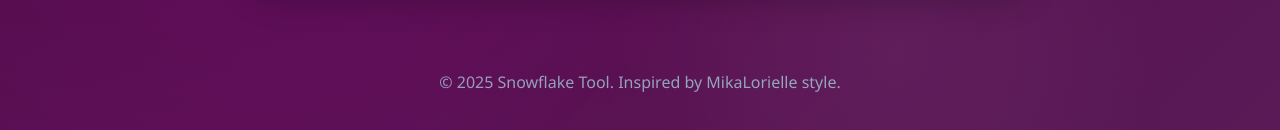
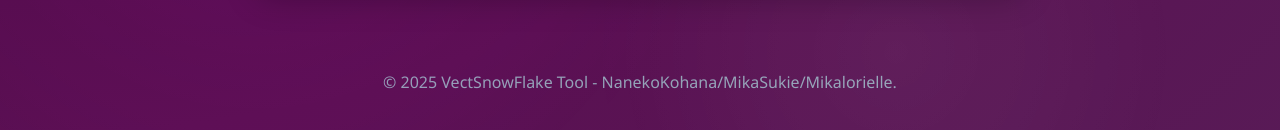
Before and after one commit to MikaLorielle/DiscProfileDate, a plain HTML site: page index.html in a window 1280 px wide. Shown: the part 428-558 px from the top of the page. Drawn offline with nearby package versions, Linux system fonts and the light colour scheme.

Commit message:
Update index.html

```diff
--- a/index.html
+++ b/index.html
@@ -101,7 +101,7 @@
   </main>
 
   <footer class="text-center text-slate-400 mt-20">
-    © 2025 Snowflake Tool. Inspired by MikaLorielle style.
+    © 2025 VectSnowFlake Tool - NanekoKohana/MikaSukie/Mikalorielle.
   </footer>
 
   <script>
```
